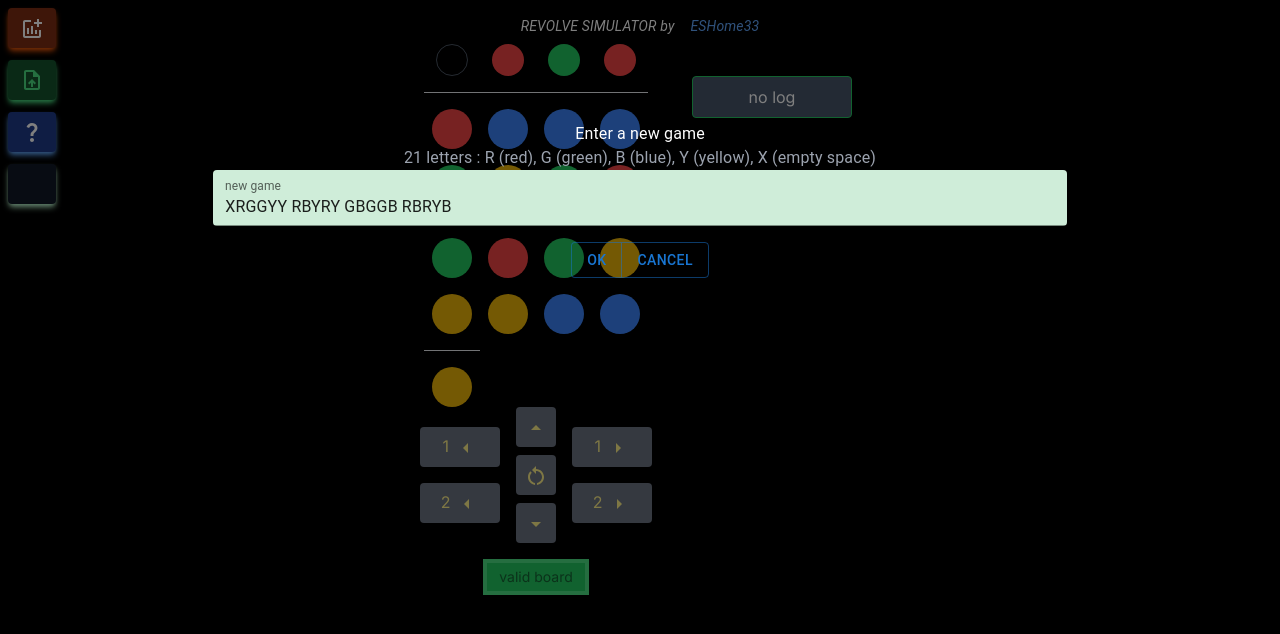
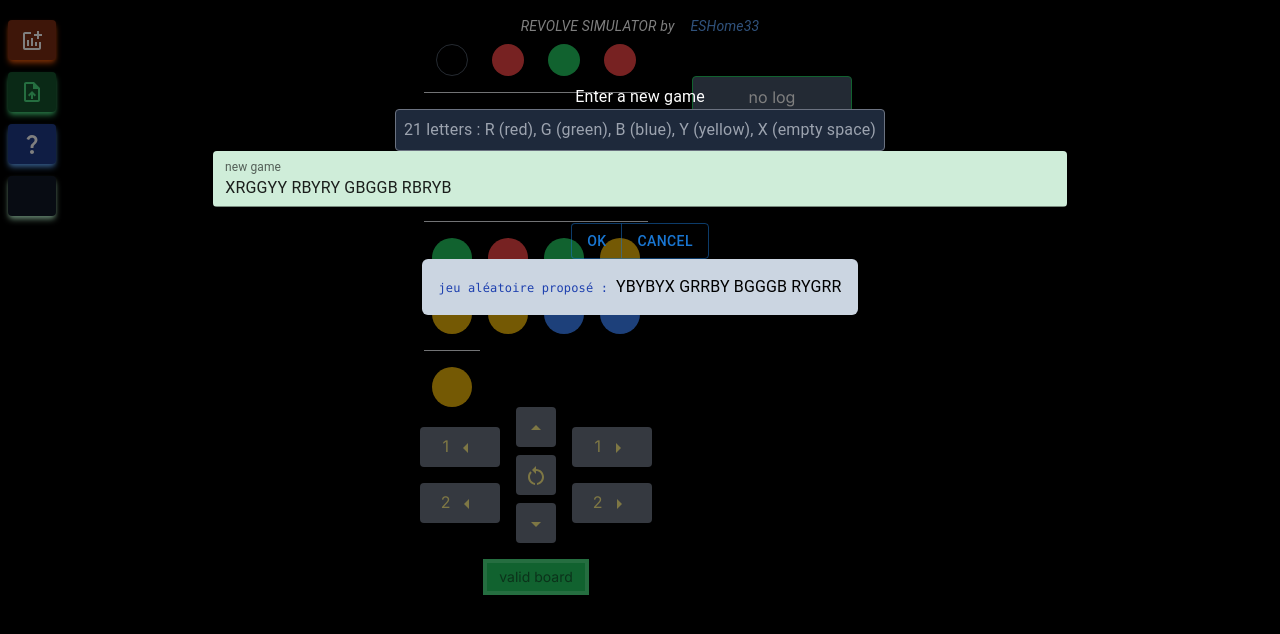
Before and after one commit to esHome33/revolve, a Next.js app: page / in a window 1280 px wide. Both pictures are taken after a click on the button 32 px from the left and 28 px from the top of the page. Shown: the top 634 px of the page. Built offline with nearby package versions, Linux system fonts and the light colour scheme.

Commit message:
add random game description generator in new game screen.

```diff
--- a/package.json
+++ b/package.json
@@ -16,7 +16,8 @@
     "@react-spring/web": "^9.7.3",
     "next": "14.2.3",
     "react": "^18.3.1",
-    "react-dom": "^18.3.1"
+    "react-dom": "^18.3.1",
+    "react-hot-toast": "^2.4.1"
   },
   "devDependencies": {
     "@types/node": "^20.12.7",
--- a/src/app/page.tsx
+++ b/src/app/page.tsx
@@ -17,6 +17,7 @@ import Fileupload from "@/components/fupload";
 import { FileContent } from "@/lib/types";
 import HelpScreen from "@/components/helpscreen";
 import NewGame from "@/components/newgame";
+import toast, { Toaster } from "react-hot-toast";
 //import PosvideAfficheur from "@/components/posvide";
 
 export default function Home() {
@@ -39,7 +40,7 @@ export default function Home() {
     //let myRev = new Revolve("RYYYYXGBBBBBYYYYYRRRR");
     //let myRev = new Revolve("RGGGGXGBBBBBYYYYYRRRR");
     //let myRev = new Revolve("XRGGYYRBRYBGBGGBRBYRY");
-  const [count, setCount] = useState<number|undefined>(undefined);
+    const [count, setCount] = useState<number | undefined>(undefined);
 
 
     const router = useRouter();
@@ -242,6 +243,9 @@ export default function Home() {
             const lg = proposed_new_game.getLog();
             setActionLog(lg);
             setCheck(true);
+            toast.success("New game !", { duration: 2000 });
+        } else {
+            toast.error("La chaine de jeu saisie n'est pas valide !", { duration: 3000 });
         }
     }
 
@@ -272,7 +276,7 @@ export default function Home() {
         <main className="flex min-h-screen flex-col items-center justify-evenly p-2">
 
             <div className="absolute top-2 left-2 flex flex-col justify-center align-middle space-y-3">
-
+                <Toaster />
                 <button className="p-1 shadow-md shadow-orange-600 bg-orange-900 rounded h-10"
                     onClick={toggleOpen}>
                     <AddchartIcon />
@@ -290,7 +294,7 @@ export default function Home() {
                 </button>
 
                 <div className="px-1 py-3 shadow-md shadow-green-200 bg-gray-900 rounded h-10 text-xs text-center">
-          {count?count:""}
+                    {count ? count : ""}
                 </div>
 
             </div>
--- a/src/components/helpscreen.tsx
+++ b/src/components/helpscreen.tsx
@@ -3,6 +3,7 @@
 import { Modal, Typography } from '@mui/material'
 import AddchartIcon from '@mui/icons-material/Addchart';
 import UploadFileIcon from '@mui/icons-material/UploadFile';
+import Link from 'next/link';
 
 
 
@@ -15,7 +16,7 @@ const HelpScreen = (props: Props) => {
 
     return (
         <Modal open={props.open} className='bg-slate-700'>
-            <div className="flex flex-col items-center justify-center min-h-[30vh] max-w-sm mx-auto">
+            <div className="flex flex-col items-center justify-center min-h-[30vh] max-w-sm mx-auto p-1">
                 <Typography variant='h5' fontStyle={"italic"} className='mb-3'>
                     Help for Revolve Simulator
                 </Typography>
@@ -48,6 +49,19 @@ const HelpScreen = (props: Props) => {
                     the log.
                 </Typography>
 
+                <Typography className='text-center mb-3' variant='body2' fontStyle={'italic'}>
+                    A game from{" "}
+                    <Link
+                        href={"https://github.com/esHome33"}
+                    >
+                        <span
+                            className='text-sm font-bold text-lime-300'
+                        >
+                        ESHome33
+                    </span>
+                    </Link>
+                </Typography>
+
                 <button
                     onClick={e => props.close(e)}
                 className='bg-lime-700 py-2 px-3 rounded hover:bg-lime-300 hover:text-lime-800'>OK</button>
--- a/src/components/newgame.tsx
+++ b/src/components/newgame.tsx
@@ -1,7 +1,9 @@
 'use client';
 
+import random_game from "@/lib/generator";
 import { Button, ButtonGroup, Modal, TextField, Typography } from "@mui/material";
-import { useState } from "react";
+import { useEffect, useState } from "react";
+import toast, { Toaster } from "react-hot-toast";
 
 type Props = {
     open: boolean;
@@ -12,7 +14,14 @@ type Props = {
 
 const NewGame = (props: Props) => {
 
+    const generated_game = random_game();
     const [newgame, setNewgame] = useState(props.current_game);
+    const [gengame, setGengame] = useState(generated_game);
+
+    useEffect(() => {
+        setGengame(generated_game);
+    }, []);
+
 
     const save = () => {
         if (newgame !== props.current_game) {
@@ -32,7 +41,7 @@ const NewGame = (props: Props) => {
                 <Typography>
                     Enter a new game
                 </Typography>
-                <Typography className="text-gray-400 text-xs">
+                <Typography className="text-gray-400 text-xs bg-slate-800 mt-3 p-2 rounded border border-gray-500">
                     21 letters : R (red), G (green), B (blue), Y (yellow), X (empty space)
                 </Typography>
                 <TextField
@@ -40,7 +49,7 @@ const NewGame = (props: Props) => {
                     size="medium"
                     variant="filled"
                     value={newgame}
-                    className=" bg-green-100 w-2/3 rounded mt-4"
+                    className=" bg-green-100 w-2/3 rounded mt-5"
                     onChange={(e) => { e.preventDefault(); setNewgame(e.target.value) }}
                 />
 
@@ -52,6 +61,16 @@ const NewGame = (props: Props) => {
                         onClick={() => props.abort()}>Cancel</Button>
                 </ButtonGroup>
 
+                <Typography
+                    className="mt-6 bg-slate-300 text-black p-4 rounded-md"
+                >
+                    <span
+                        className="text-xs text-blue-800 mr-2 font-mono"
+                    >jeu aléatoire proposé :</span>
+                    <span onClick={() => { navigator.clipboard.writeText(gengame);  toast.success('Copié !')}}>{gengame}</span>
+                </Typography>
+
+                <Toaster />
             </div>
         </Modal>
 
--- /dev/null
+++ b/src/lib/generator.ts
@@ -0,0 +1,63 @@
+export default function random_game(): string {
+	const prechauffe = 5 + Math.random() * 30;
+	let rnd: number;
+	for (let i = 0; i < prechauffe; i++) {
+		rnd = Math.random() * 21;
+	}
+
+	let dispo: string[] = [
+		"R",
+		"Y",
+		"R",
+		"R",
+		"Y",
+		"R",
+		"X",
+		"R",
+		"B",
+		"G",
+		"B",
+		"G",
+		"Y",
+		"G",
+		"B",
+		"G",
+		"Y",
+		"G",
+		"B",
+		"B",
+		"Y",
+	];
+	let generated: string[] = [];
+	let taille: number = dispo.length;
+	while (taille > 1) {
+		taille = dispo.length;
+		rnd = Math.random();
+		rnd *= taille;
+		const index = Number(rnd.toFixed(0));
+		const car = dispo[index];
+		if (car !== undefined) {
+			generated.push(car);
+			dispo.splice(index, 1);
+		}
+    }
+    const dernier = dispo[0];
+    if (dernier) {
+        generated.push(dernier);
+    }
+
+	let resu: string = "";
+	for (let j = 0; j < generated.length; j++) {
+		const lettre = generated[j];
+		if (j === 6) {
+			resu += " " + lettre;
+		} else if (j === 11) {
+			resu += " " + lettre;
+		} else if (j === 16) {
+			resu += " " + lettre;
+		} else {
+			resu += lettre;
+		}
+	}
+	return resu;
+}
```
Also changed, not shown: 2 other files (tests, documents, lock files or other folders). Lines whose indentation alone changed are shown as unchanged.
